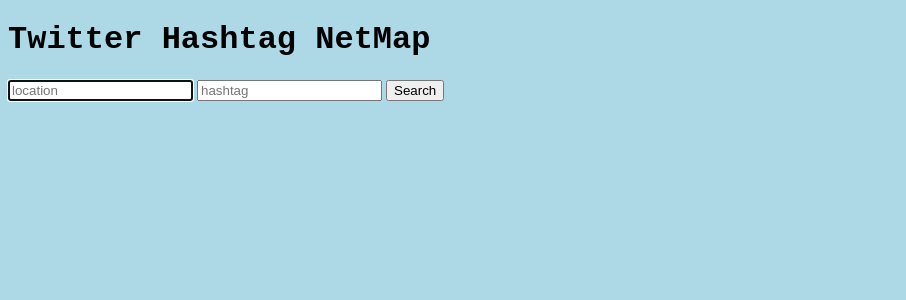
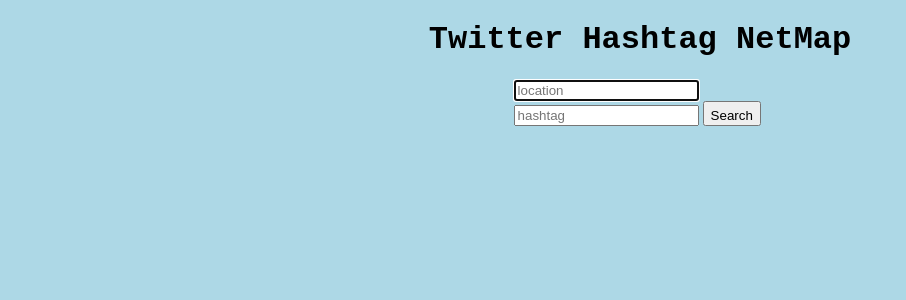
Before and after one commit to FinchMF/NetMap, a Flask app: page / in a window 1280 px wide. Shown: the top 300 px of the page, without its empty margins (0-906 px from the left). Run offline with Flask 2, Linux system fonts and the light colour scheme.

Commit message:
added more css

```diff
--- a/src/NetMap/__init__.py
+++ b/src/NetMap/__init__.py
@@ -26,6 +26,7 @@
 from tweepy import ( API, Cursor, OAuthHandler, TweepError, RateLimitError )
 import networkx as nx
 import plotly.graph_objects as go
+import plotly
 
 from typing import ( List, Dict, Any, Union, Optional, TypeVar, Tuple )
 
--- a/src/app.py
+++ b/src/app.py
@@ -15,9 +15,11 @@
 
         'q': request.json.q,
         'location': request.json.location
+        # need date - use datetime and get day of
+        # add number of days look back - choose 7
     }
 
-    records: int = 1
+    records: int = 1 # try more variables / or create security around number of locations and words
     pipeline = LINE(params=params, records=records)
     pipeline.getData()
     pipeline.send2db()
--- a/src/static/css/style.css
+++ b/src/static/css/style.css
@@ -6,3 +6,21 @@
 h1 {
     font-family:'Courier New', Courier, monospace
 }
+
+.main {
+    display: block;
+    align-items: center;
+    margin-left: auto;
+    margin-right: auto;
+    width: 20%;
+}
+
+.inputs {
+
+    align-items: center;
+
+}
+
+.search {
+    padding-top: 5px;
+}
--- a/src/templates/index.html
+++ b/src/templates/index.html
@@ -1,11 +1,11 @@
 {% extends "layout.html" %}
 
 {% block body %}
-    <h1>Twitter Hashtag NetMap</h1>
-    <div>
-        <input autocomplete="off" autofocus id="location" name="location" location="location" type="text" placeholder="location">
-        <input autocomplete="off" autofocus id="q" name="q" q="q" type="text" placeholder="hashtag" >
-        <input type="button" onClick="loadWait();" value="Search">
+    <h1 style="text-align: center">Twitter Hashtag NetMap</h1>
+    <div class="main">
+        <input class="inputs" autocomplete="off" autofocus id="location" name="location" location="location" type="text" placeholder="location">
+        <input class="inputs" autocomplete="off" autofocus id="q" name="q" q="q" type="text" placeholder="hashtag" >
+        <input class="search" type="button" onClick="loadWait();" value="Search">
     </div>
 
 {% endblock %}
```
Also changed, not shown: 1 other file.
